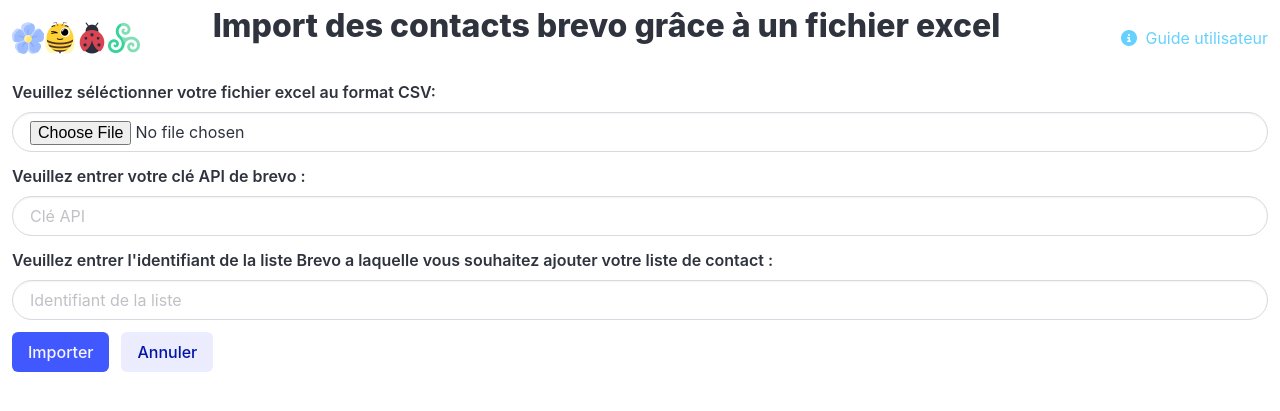
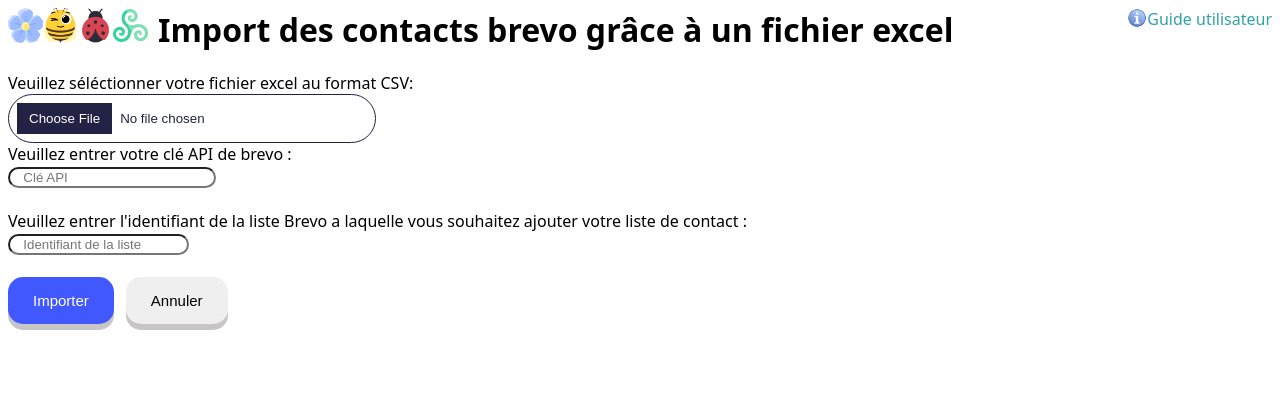
Before and after one commit to jujumichl/CCR_brevo, a PHP site: page / in a window 1280 px wide. Shown: the top 411 px of the page. Run offline with PHP 8.4, Linux system fonts and the light colour scheme; some libraries are stand-ins or nearby versions.

Commit message:
Passage du framework bulma a un CSS, passage fini complètement

```diff
--- /dev/null
+++ b/style/index.css
@@ -0,0 +1,207 @@
+img.icon{
+    height: auto;
+    width: auto;
+    max-width: 35px;
+    max-height: 35px;
+    float: left;
+}
+
+h1.title{
+    display: inline-flex;
+    padding-left: 10px;
+    margin-top: auto;
+}
+
+span.import{
+    float: right;
+    text-size-adjust: 20px;
+}
+
+img.icon_info{
+    height: auto;
+    width: auto;
+    max-width: 20px;
+    max-height: 20px;
+    float: left;
+}
+
+a.ref{
+    outline: none;
+    text-decoration-line: none;
+}
+
+a:link {
+  color: #018b95cf;
+}
+
+a:visited {
+  color: #6076f5;
+}
+
+a:focus {
+  border-bottom: 1px solid;
+  background: #989ee4;
+}
+
+a:hover {
+  border-bottom: 1px solid;
+  background: #aadffe;
+}
+
+a:active {
+  background: #1494b0;
+  color: #0000ff;
+}
+
+.control {
+  position: relative;
+  text-align: left;
+}
+
+.control + .control {
+  margin-left: 0.75rem;
+}
+
+.is-rounded {
+  border-radius: 290486px;
+  padding-left: 1em;
+  padding-right: 1em;
+}
+
+.is-rounded.int{
+    width: 150px;
+}
+
+.is-grouped{
+    display: inline-flex;
+}
+
+.button.light{
+    text-decoration: #1494b0;
+}
+
+.button.blue{
+    background-color: #4258FF;
+    color: white;
+}
+.button.dl{
+    text-decoration: none;
+    background-color: rgb(95, 177, 95);
+    color:#fff;
+}
+
+.button {
+  display: inline-block;
+  padding: 15px 25px;
+  cursor: pointer;
+  text-align: center;
+  text-decoration: none;
+  outline: none;
+  border: none;
+  border-radius: 15px;
+  box-shadow: 0 6px #c7c5c5;
+  font-size: 15px;
+}
+
+.button.blue:hover, .button.light:hover, .button.dl:hover {
+    background-color: #aadffe;
+    border-bottom: 1px solid;
+}
+
+.button.blue:active, .button.light:active, .button.dl:active {
+  background-color: #0000ff;
+  transform: translateY(4px);
+}
+
+input[type=file] {
+  width: 350px;
+  max-width: 100%;
+  color: #222245;
+  padding: 8px;
+  background-color: #fff;
+  border: 1px solid #222245;
+}
+
+input[type=file]:focus {
+  outline: 2px dashed #222245;
+  outline-offset: 2px;
+}
+
+input[type=file]::file-selector-button {
+  margin-right: 8px;
+  border: none;
+  background: #222245;
+  padding: 8px 12px;
+  color: #fff;
+  cursor: pointer;
+}
+
+input[type=file]::file-selector-button:hover {
+  background: #4747b8;
+}
+
+@media (prefers-color-scheme: dark) {
+    body {
+        background-color: #1e1e3f;
+        color: #fff;
+    }
+
+    input[type=file] {
+        width: 350px;
+        max-width: 100%;
+        color: #fff;
+        border: 1px solid #4e4e94;
+        background-color: #383876;
+    }
+
+    input[type=file]:focus {
+        outline: 2px dashed #7c7cc0;
+        outline-offset: 2px;
+    }
+
+    input[type=file]::file-selector-button {
+        background-color: #59599a;
+        color: #fff;
+    }
+    a:link {
+    color: #ffffff;
+    }
+
+    a:visited {
+    color: #bbb9b9c0;
+    }
+
+    a:focus {
+    border-bottom: 1px solid;
+    background: #2e869e;
+    }
+
+    a:hover {
+    border-bottom: 1px solid;
+    background: #2e869e;
+    }
+
+    a:active {
+    background: #1494b0;
+    color: #0000ff;
+    }
+
+    .button.light{
+        text-decoration: #ffffff;
+        color:#1494b0;
+    }
+
+    .button.blue{
+        background-color: #4258FF;
+        color: white;
+    }
+
+    .button.dl{
+        text-decoration: none;
+        background-color: rgb(95, 177, 95);
+        color:#fff;
+    }
+}
+body {
+  font-family: system-ui;
+}
--- a/vue/formsBrevo.html
+++ b/vue/formsBrevo.html
@@ -1,33 +1,32 @@
 <!-- Formulaire -->
-<div class="p-3">
 <form action="index.php?uc=upload" method="post" enctype="multipart/form-data">
-        <div class="field">
-            <label class="label" for="fileToUpload">Veuillez séléctionner votre fichier excel au format CSV:</label>
+
+    <label for="fileToUpload">
+    <span>Veuillez séléctionner votre fichier excel au format CSV:</span>
+    <br/>
+        <input class="file is-rounded" type="file" name="fileToUpload" id="fileToUpload" placeholder="Fichier CSV" required>
+    </label>
+    <br/>
+
+    <label for="list">Veuillez entrer votre clé API de brevo :</label>
     <div class="control">
-                <input class="input is-rounded" type="file" name="fileToUpload" id="fileToUpload" placeholder="Fichier CSV" required>
+        <input class="is-rounded" type="password" id="API" name="API" placeholder="Clé API" required>
     </div>
-        </div>
-        <div class="field">
-            <label class="label" for="list">Veuillez entrer votre clé API de brevo :</label>
-                <div class="control">
-                    <input class="input is-rounded" type="password" id="API" name="API" placeholder="Clé API" required>
-                </div>
-        </div>
+    <br/>
 
-        <div class="field">
     <label class="label"for="API">Veuillez entrer l'identifiant de la liste Brevo a laquelle vous souhaitez ajouter votre liste de contact : </label>
     <div class="control">
-            <input class="input is-rounded" type="number" id="idlist" name="idlist" min="0" max="20000" placeholder="Identifiant de la liste" required>
+        <input class="is-rounded int" type="number" id="idlist" name="idlist" min="0" max="20000" placeholder="Identifiant de la liste" required>
     </div>
-        </div>
+    <br/>
 
-        <div class="field is-grouped">
+    <div class="is-grouped">
         <div class="control">
-                <button class="button is-link">Importer</button>
+            <button class="button blue">Importer</button>
         </div>
         <div class="control">
-                <button class="button is-link is-light" type="reset">Annuler</button>
+            <button class="button light" type="reset">Annuler</button>
         </div>
     </div>
 </form>
-</div>
+<br>
--- a/vue/header.html
+++ b/vue/header.html
@@ -4,29 +4,23 @@
     <meta charset="UTF-8">
     <meta name="viewport" content="width=device-width, initial-scale=1.0">
     <title>CCR import de contact Brevo</title>
-    <!--Framework BULMA 1.0.4-->
-    <link rel="stylesheet" href="https://cdn.jsdelivr.net/npm/bulma@1.0.4/css/bulma.min.css">
-    <link rel="stylesheet" href="https://cdnjs.cloudflare.com/ajax/libs/font-awesome/6.5.0/css/all.min.css">
-    <link rel="stylesheet" href="https://unpkg.com/bulma-tooltip/dist/css/bulma-tooltip.min.css">
+    <link rel="stylesheet" href="./style/index.css">
 </head>
 <body>
-    <div class="is-flex is-justify-content-space-between is-align-items-center pl-3 pt-2">
-        <figure class="icon is-medium ml-6">
-            <img class="is-rounded" src="fichier\\image\\morning-glory.png" />
-            <img class="is-rounded" src="fichier\\image\\wink.png"/>
-            <img class="is-rounded" src="fichier\\image\\ladybug.png"/>
-            <img class="is-rounded" src="fichier\\image\\triskele.png"/>
-        </figure>
-        <h1 class="title">
-            Import des contacts brevo grâce à un fichier excel
-        </h1>
-        <a href="fichier\\guide_utilisateur_import_brevo.pdf"
+    <h1 class="title">
+        Import des contacts brevo grâce à un fichier excel
+    </h1>
+    <img class="icon" src="./fichier/image/morning-glory.png" alt="Image d'une fleure bleue"/>
+    <img class="icon" src="./fichier/image/wink.png" alt="Image d'une abeille"/>
+    <img class="icon" src="./fichier/image/ladybug.png" alt="Image d'une cocinelle"/>
+    <img class="icon" src="./fichier/image/triskele.png" alt="Image d'un triskele"/>
+
+    <span class="import">
+        <img class="icon_info" src="./fichier/image/Information_icon.png" alt="Information_icon"/>
+        <a href="fichier/guide_utilisateur_import_brevo.pdf"
         download="Guide_Utilisateur"
-        class="has-text-info has-tooltip-left is-size-6 pr-3"
+        class="ref"
         data-tooltip="Cliquer pour télécharger le guide">
-            <span class="icon is-small mr-1">
-                <i class="fas fa-info-circle"></i>
-            </span>
-            <span>Guide utilisateur</span>
+        Guide utilisateur
         </a>
-    </div>
+    </span>
```
Also changed, not shown: utils/main.php (+3 -6 lines), fichier/image/Information_icon.png (added). Lines whose indentation alone changed are shown as unchanged.
